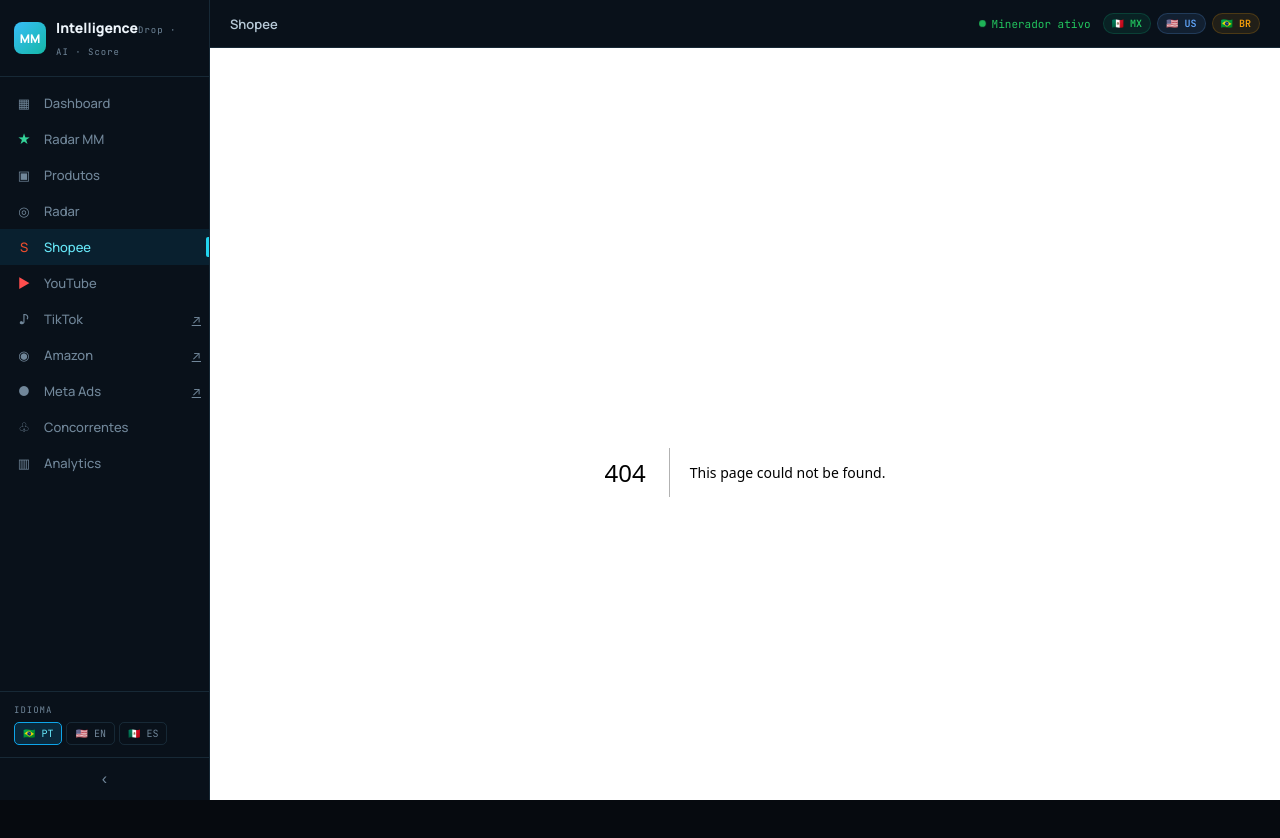
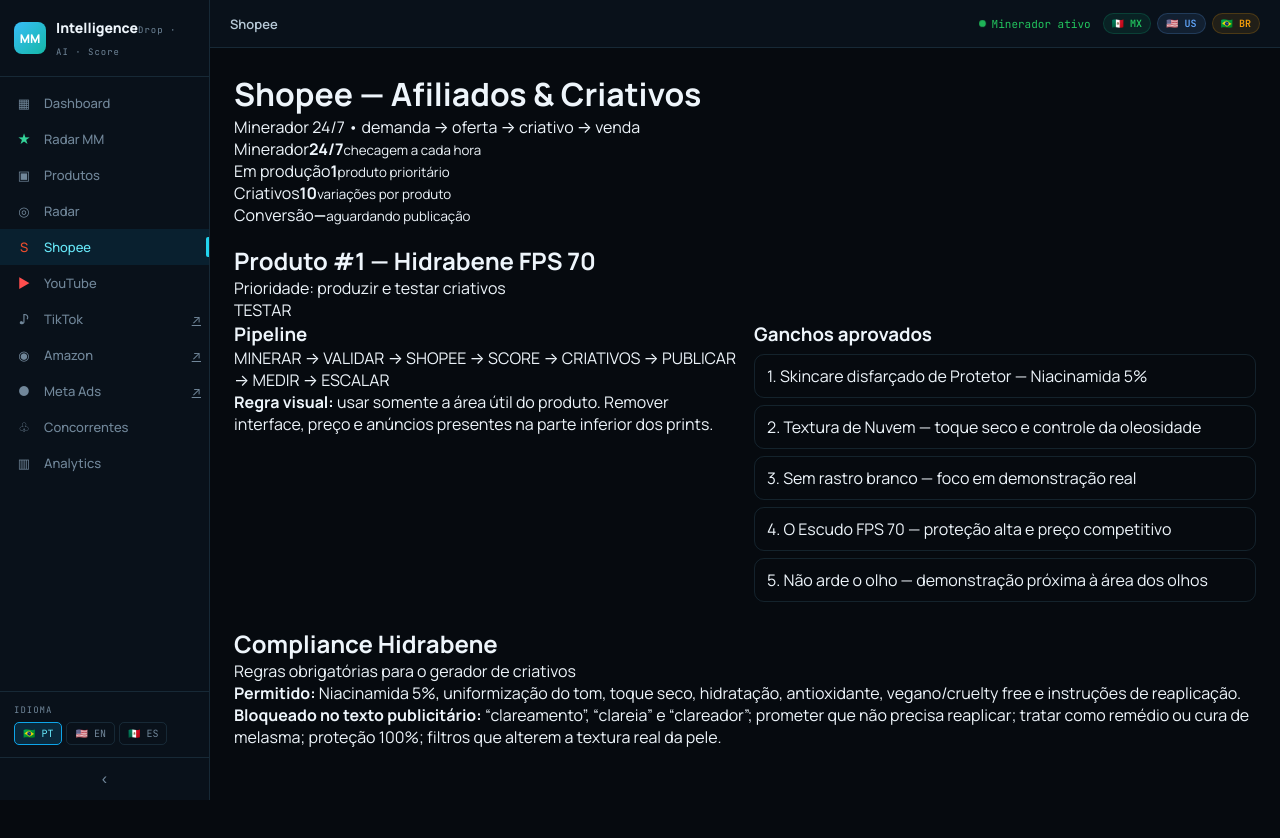
Before and after one commit to raqueri1970-sketch/mm-intelligence-app, a Next.js app: page /shopee in a window 1280 px wide. Before the commit this address had no page. Shown: the top 838 px of the page. After the commit the page ends 800 px from the top, so only its background shows below. Built offline with nearby package versions, Linux system fonts and the light colour scheme.

Commit message:
Create Shopee affiliate intelligence dashboard

```diff
--- /dev/null
+++ b/app/shopee/page.tsx
@@ -0,0 +1,8 @@
+export default function ShopeePage(){
+ const hooks=['Skincare disfarçado de Protetor — Niacinamida 5%','Textura de Nuvem — toque seco e controle da oleosidade','Sem rastro branco — foco em demonstração real','O Escudo FPS 70 — proteção alta e preço competitivo','Não arde o olho — demonstração próxima à área dos olhos'];
+ return <div><div className="page-head"><div><h1>Shopee — Afiliados & Criativos</h1><p>Minerador 24/7 • demanda → oferta → criativo → venda</p></div></div>
+ <div className="stat-grid"><div className="stat-card"><span className="stat-label">Minerador</span><strong>24/7</strong><small>checagem a cada hora</small></div><div className="stat-card"><span className="stat-label">Em produção</span><strong>1</strong><small>produto prioritário</small></div><div className="stat-card"><span className="stat-label">Criativos</span><strong>10</strong><small>variações por produto</small></div><div className="stat-card"><span className="stat-label">Conversão</span><strong>—</strong><small>aguardando publicação</small></div></div>
+ <section className="panel" style={{marginTop:18}}><div className="panel-head"><div><h2>Produto #1 — Hidrabene FPS 70</h2><p>Prioridade: produzir e testar criativos</p></div><span className="badge badge--green">TESTAR</span></div><div style={{display:'grid',gridTemplateColumns:'1fr 1fr',gap:18}}><div><h3>Pipeline</h3><p>MINERAR → VALIDAR → SHOPEE → SCORE → CRIATIVOS → PUBLICAR → MEDIR → ESCALAR</p><p><b>Regra visual:</b> usar somente a área útil do produto. Remover interface, preço e anúncios presentes na parte inferior dos prints.</p></div><div><h3>Ganchos aprovados</h3>{hooks.map((h,i)=><div key={h} style={{padding:'10px 12px',margin:'7px 0',border:'1px solid var(--border)',borderRadius:10}}>{i+1}. {h}</div>)}</div></div></section>
+ <section className="panel" style={{marginTop:18}}><div className="panel-head"><div><h2>Compliance Hidrabene</h2><p>Regras obrigatórias para o gerador de criativos</p></div></div><p><b>Permitido:</b> Niacinamida 5%, uniformização do tom, toque seco, hidratação, antioxidante, vegano/cruelty free e instruções de reaplicação.</p><p><b>Bloqueado no texto publicitário:</b> “clareamento”, “clareia” e “clareador”; prometer que não precisa reaplicar; tratar como remédio ou cura de melasma; proteção 100%; filtros que alterem a textura real da pele.</p></section>
+ </div>
+}
```
